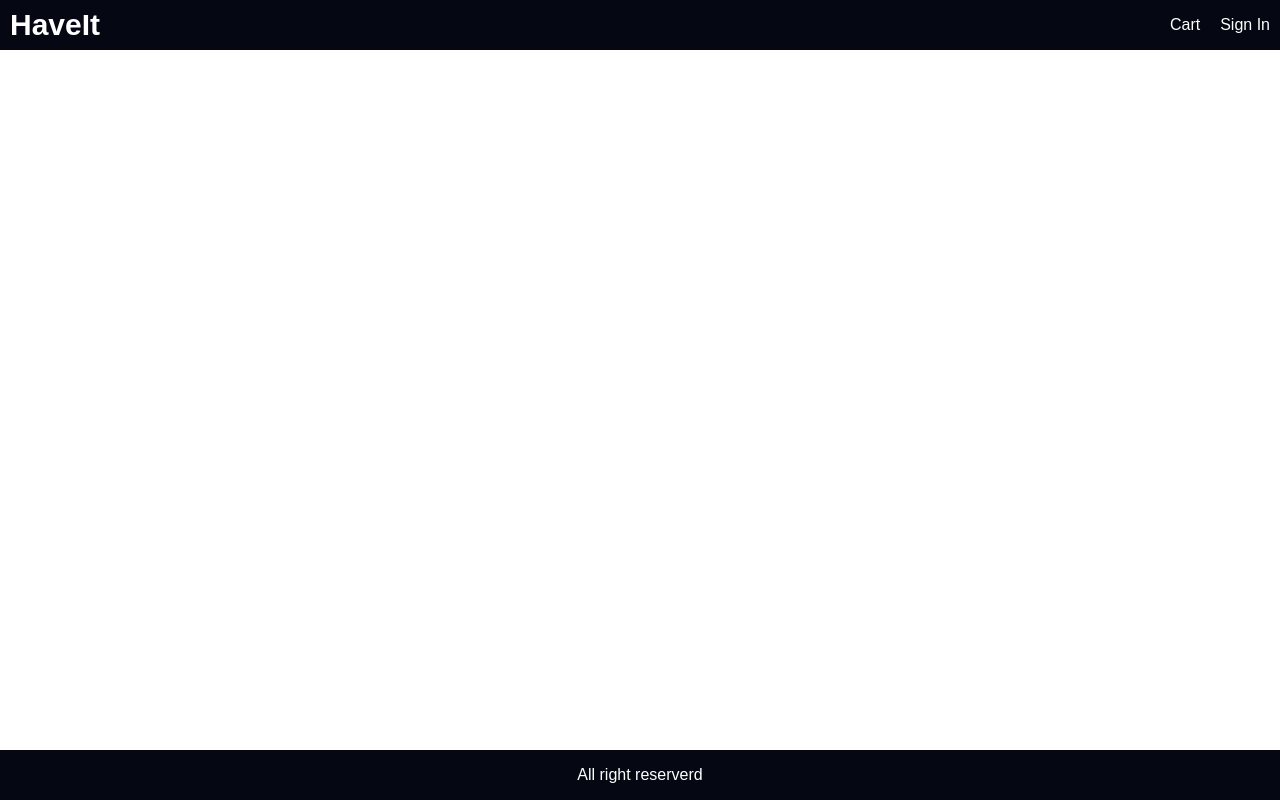
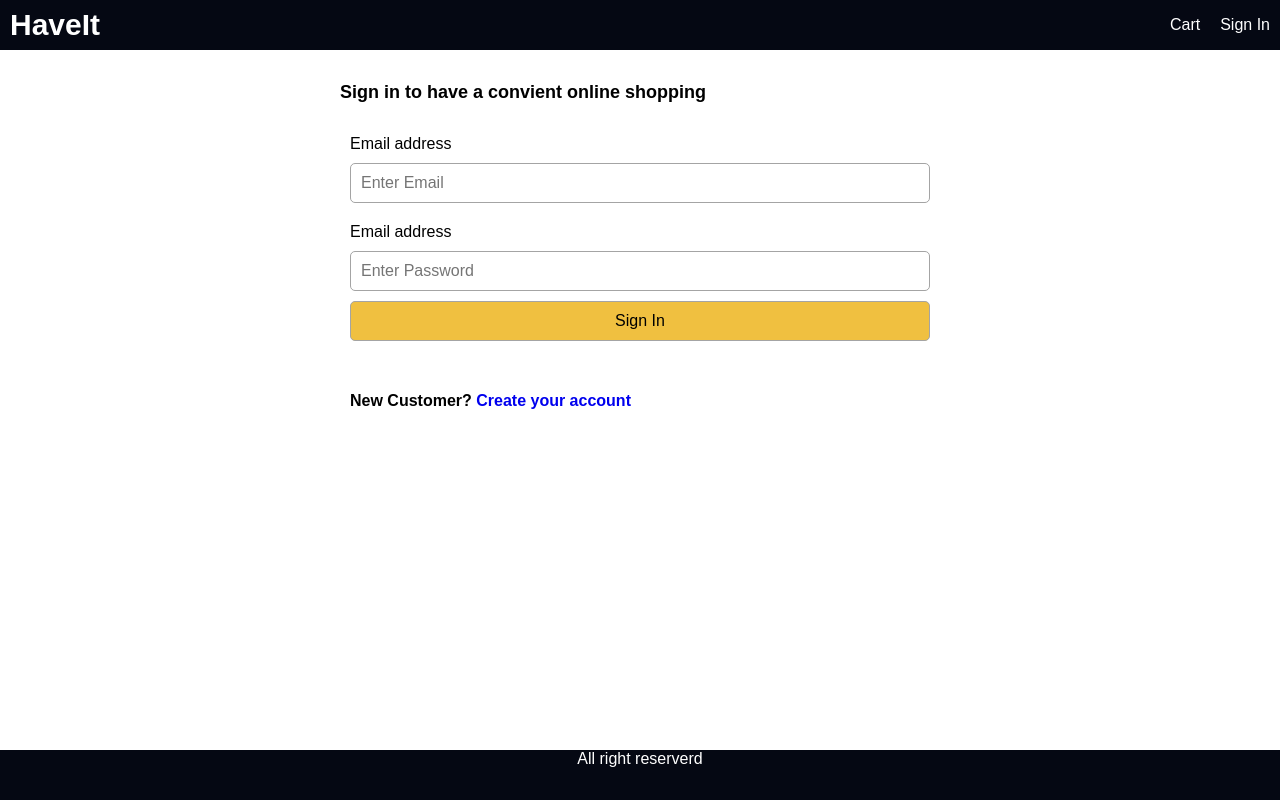
Before and after one commit to thisis-Solomon/HaveIt, a React (Create React App) app in the folder have-this/: page /signin in a window 1280 px wide. Built offline with nearby package versions, Linux system fonts and the light colour scheme.

Commit message:
signin page teplate

```diff
--- a/have-this/src/App.js
+++ b/have-this/src/App.js
@@ -1,35 +1,17 @@
-import { useSelector } from "react-redux";
-import { BrowserRouter, Link, Route } from "react-router-dom";
+import { BrowserRouter, Route } from "react-router-dom";
+import Header from "./components/Header";
 import CartPage from "./components/pages/CartPage";
 import ProductDetailPage from "./components/pages/ProductDetailPage";
 import ProductsPage from "./components/pages/ProductsPage";
+import SigninPage from "./components/pages/SigninPage";
 
 function App() {
-    const cart = useSelector((state) => state.cart);
-    const { cartItems } = cart;
-
     return (
         <BrowserRouter>
             <div className='grid-container'>
-                <header className='row'>
-                    <div>
-                        <Link className='brand' to='/'>
-                            HaveIt
-                        </Link>
-                    </div>
-                    <div>
-                        <Link to='/cart'>
-                            Cart
-                            {cartItems.length > 0 && (
-                                <span className='badge'>
-                                    {cartItems.length}
-                                </span>
-                            )}
-                        </Link>
-                        <Link to='/signin'>Sign In</Link>
-                    </div>
-                </header>
+                <Header />
                 <main>
+                    <Route path='/signin' component={SigninPage} />
                     <Route path='/cart/:id?' component={CartPage} />
                     <Route exact path='/' component={ProductsPage} />
                     <Route path='/product/:id' component={ProductDetailPage} />
--- /dev/null
+++ b/have-this/src/components/Header.jsx
@@ -0,0 +1,28 @@
+import React from "react";
+import { Link } from "react-router-dom";
+import { useSelector } from "react-redux";
+
+const Header = () => {
+    const cart = useSelector((state) => state.cart);
+    const { cartItems } = cart;
+    return (
+        <header className='row'>
+            <div>
+                <Link className='brand' to='/'>
+                    HaveIt
+                </Link>
+            </div>
+            <div>
+                <Link to='/cart'>
+                    Cart
+                    {cartItems.length > 0 && (
+                        <span className='badge'>{cartItems.length}</span>
+                    )}
+                </Link>
+                <Link to='/signin'>Sign In</Link>
+            </div>
+        </header>
+    );
+};
+
+export default Header;
--- /dev/null
+++ b/have-this/src/components/pages/SigninPage.jsx
@@ -0,0 +1,54 @@
+import React, { useState } from "react";
+import { Link } from "react-router-dom";
+
+const SigninPage = () => {
+    const [email, setEmail] = useState("");
+    const [password, setPassword] = useState("");
+
+    const handleSubmit = (event) => {
+        event.preventDefualt();
+        //TODO: this action need to be impl
+    };
+    return (
+        <div>
+            <form className='form' onSubmit={handleSubmit}>
+                <h1>Sign in to have a convient online shopping</h1>
+                <div>
+                    <label htmlFor='email'>Email address</label>
+                    <input
+                        type='email'
+                        id='email'
+                        placeholder='Enter Email'
+                        onChange={(event) => setEmail(event.target.value)}
+                        required
+                    />
+                </div>
+
+                <div>
+                    <label htmlFor='password'>Email address</label>
+                    <input
+                        type='password'
+                        id='password'
+                        placeholder='Enter Password'
+                        onChange={(event) => setPassword(event.target.value)}
+                        required
+                    />
+                </div>
+
+                <div>
+                    <labe />
+                    <button className='primary' type='submit'>
+                        Sign In
+                    </button>
+                </div>
+
+                <div>
+                    <label />
+                    <h4>New Customer?{" "}<Link to='/register'>Create your account</Link></h4>
+                </div>
+            </form>
+        </div>
+    );
+};
+
+export default SigninPage;
--- a/have-this/src/index.css
+++ b/have-this/src/index.css
@@ -145,6 +145,7 @@ a.brand {
 
 .row.center {
     justify-content: center;
+    align-items: self-start;
 }
 
 /* ************************************************************** */
@@ -220,3 +221,21 @@ img.large {
     color: #a02020;
     background-color: #ffe0e0e0;
 }
+
+/* ****************************************************************************** */
+
+.form{
+    max-width: 60rem;
+    margin: 0 auto;
+}
+
+.form > div{
+    display: flex;
+    flex-direction: column;
+    margin: 1rem;
+}
+
+.form label {
+    margin: 1rem 0;
+    display: "block"
+}
```
Also changed, not shown: 1 other file (tests, documents, lock files or other folders).
